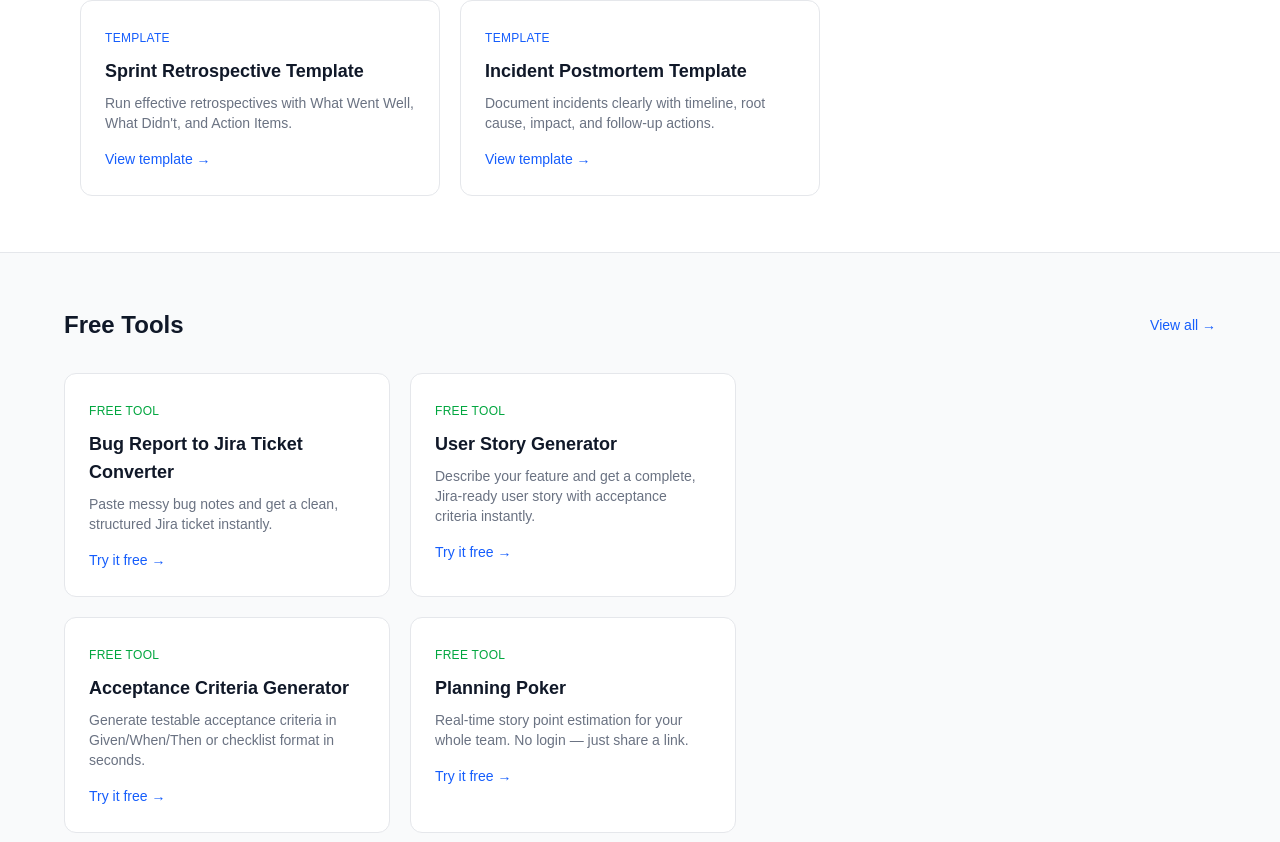
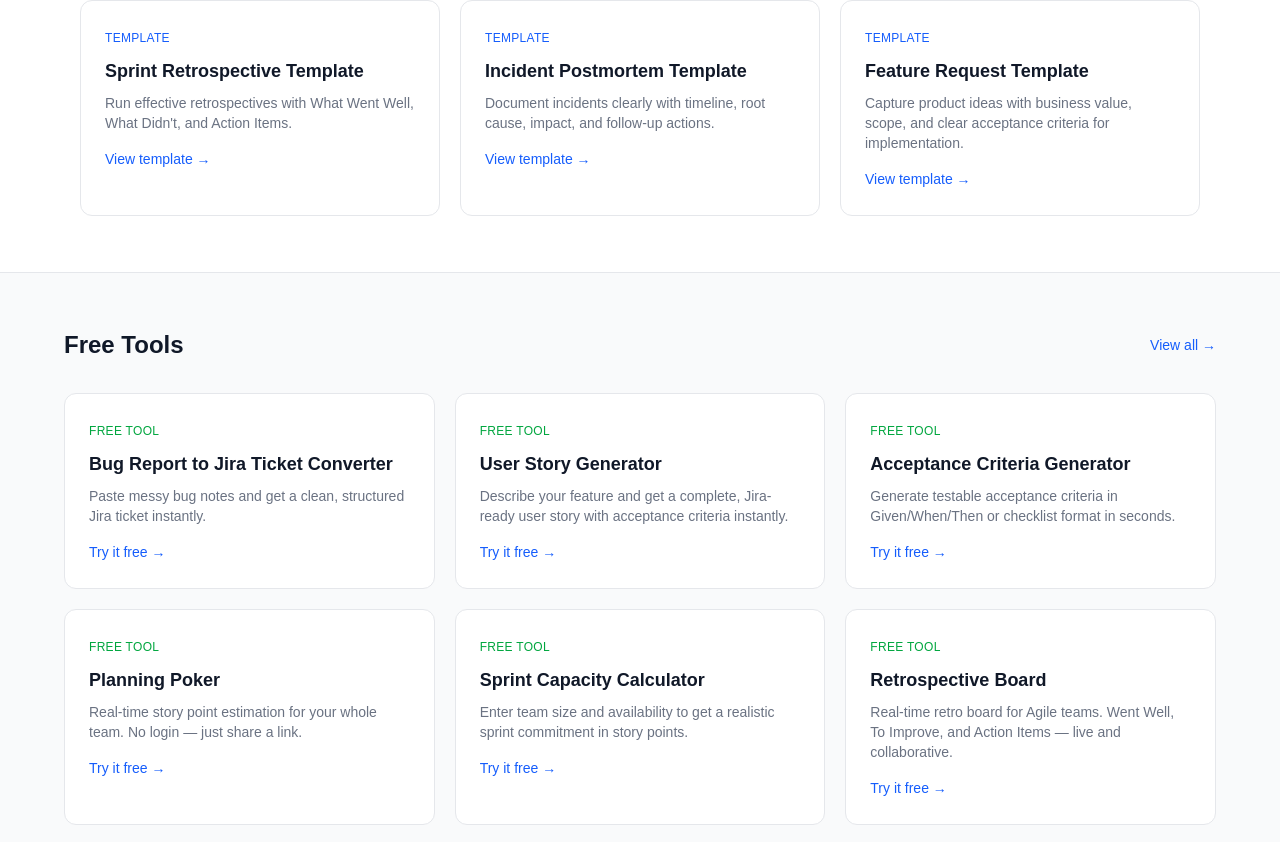
Before and after one commit to ahmedul/agile-tool-hub, a Next.js app: page / in a window 1280 px wide. Shown: the part 858-1700 px from the top of the page. Built offline with nearby package versions, Linux system fonts and the light colour scheme; no server answers.

Commit message:
fix: balance homepage template and tool card grids

```diff
--- a/src/app/page.tsx
+++ b/src/app/page.tsx
@@ -15,6 +15,7 @@ const templates = [
   { title: "Acceptance Criteria Template", description: "Define clear, testable acceptance criteria that your whole team understands.", href: "/templates/acceptance-criteria-template", category: "Template" },
   { title: "Sprint Retrospective Template", description: "Run effective retrospectives with What Went Well, What Didn't, and Action Items.", href: "/templates/sprint-retrospective-template", category: "Template" },
   { title: "Incident Postmortem Template", description: "Document incidents clearly with timeline, root cause, impact, and follow-up actions.", href: "/templates/incident-postmortem-template", category: "Template" },
+  { title: "Feature Request Template", description: "Capture product ideas with business value, scope, and clear acceptance criteria for implementation.", href: "/templates/feature-request-template", category: "Template" },
 ];
 
 export default function Home() {
@@ -63,7 +64,7 @@ export default function Home() {
             <h2 className="text-2xl font-bold text-gray-900">Free Tools</h2>
             <Link href="/tools" className="text-blue-600 hover:underline text-sm font-medium">View all →</Link>
           </div>
-          <div className="grid grid-cols-1 sm:grid-cols-2 gap-5 max-w-2xl">
+          <div className="grid grid-cols-1 sm:grid-cols-2 lg:grid-cols-3 gap-5">
             <ToolCard
               title="Bug Report to Jira Ticket Converter"
               description="Paste messy bug notes and get a clean, structured Jira ticket instantly."
```
